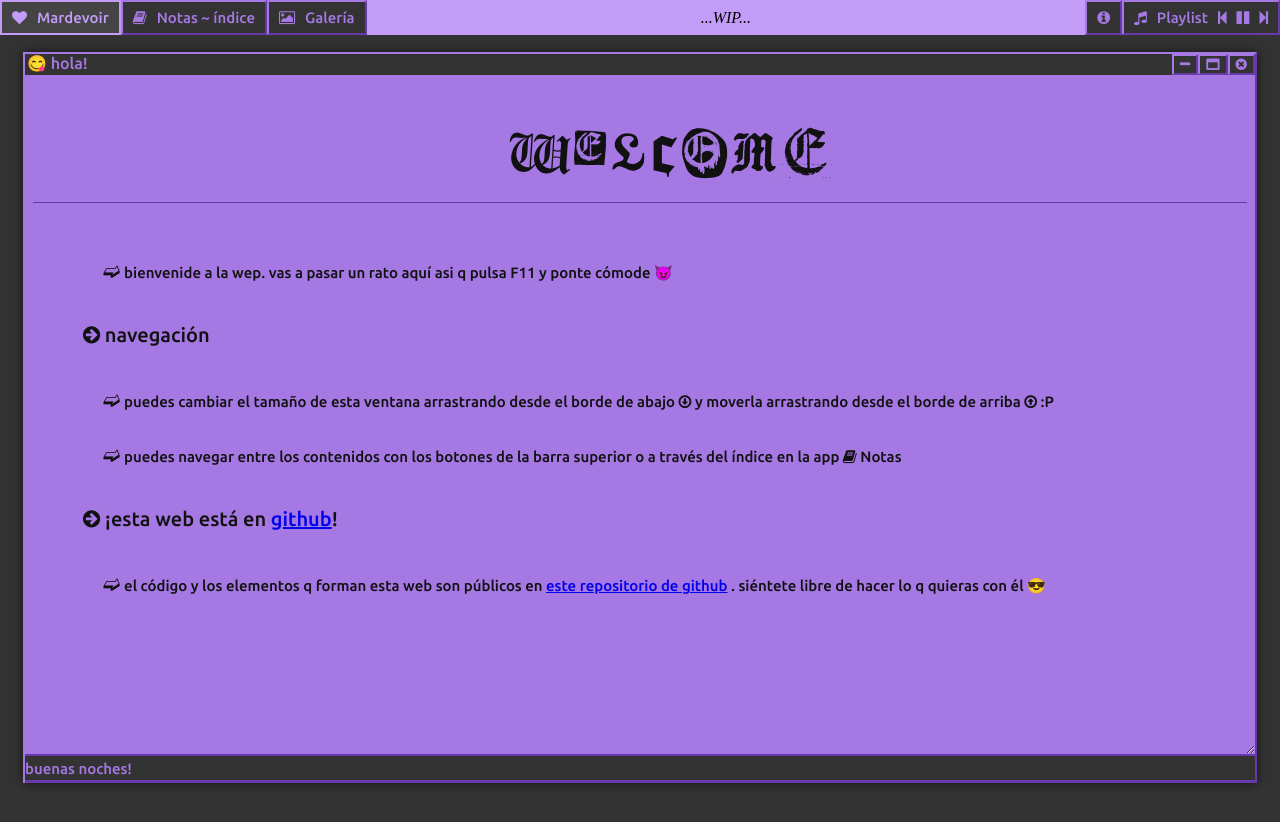
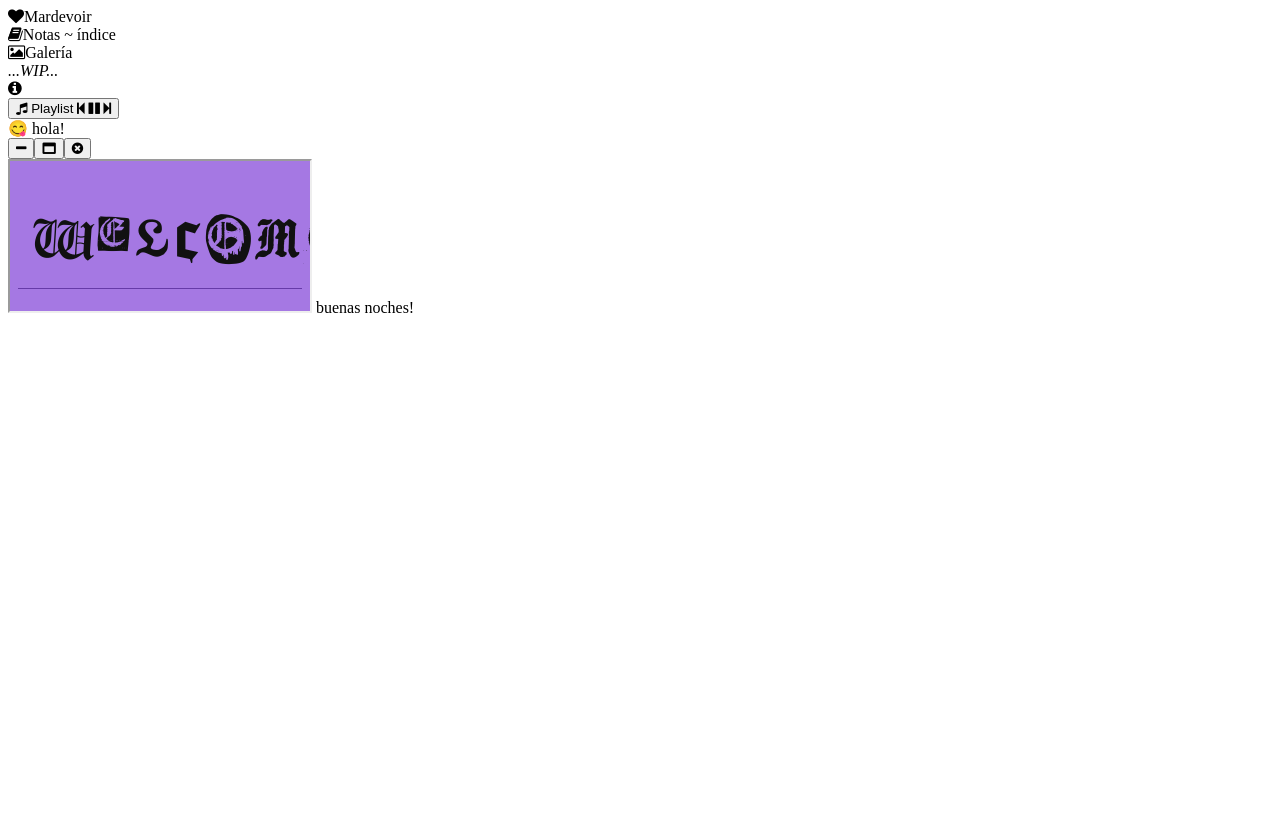
Before and after one commit to mardevour/mardevoir-webzine, a plain HTML site: page index.html in a window 1280 px wide. After the commit the page ends 800 px from the top, so only its background shows below. Drawn offline with Linux system fonts and the light colour scheme.

Commit message:
Update index.html

```diff
--- a/index.html
+++ b/index.html
@@ -1,11 +1,11 @@
 <!DOCTYPE html>
 <html lang="es">
 <head>
-    <link rel="icon" href="main/assets/icons/favicon-32x32.png">
+    <!-- <link rel="icon" href="main/assets/icons/favicon-32x32.png">
     <link rel="stylesheet" href="main/style.css">
     <link rel="stylesheet" href="main/variables.css">
     <link rel="stylesheet" href="main/interfaz/interfaz.css">
-    <link rel="stylesheet" href="main/interfaz/wm.css">
+    <link rel="stylesheet" href="main/interfaz/wm.css"> -->
     <link rel="stylesheet" href="https://cdnjs.cloudflare.com/ajax/libs/font-awesome/4.7.0/css/font-awesome.min.css">
     <meta charset="UTF-8">
     <meta name="viewport" content="width=device-width, initial-scale=1.0">
```
